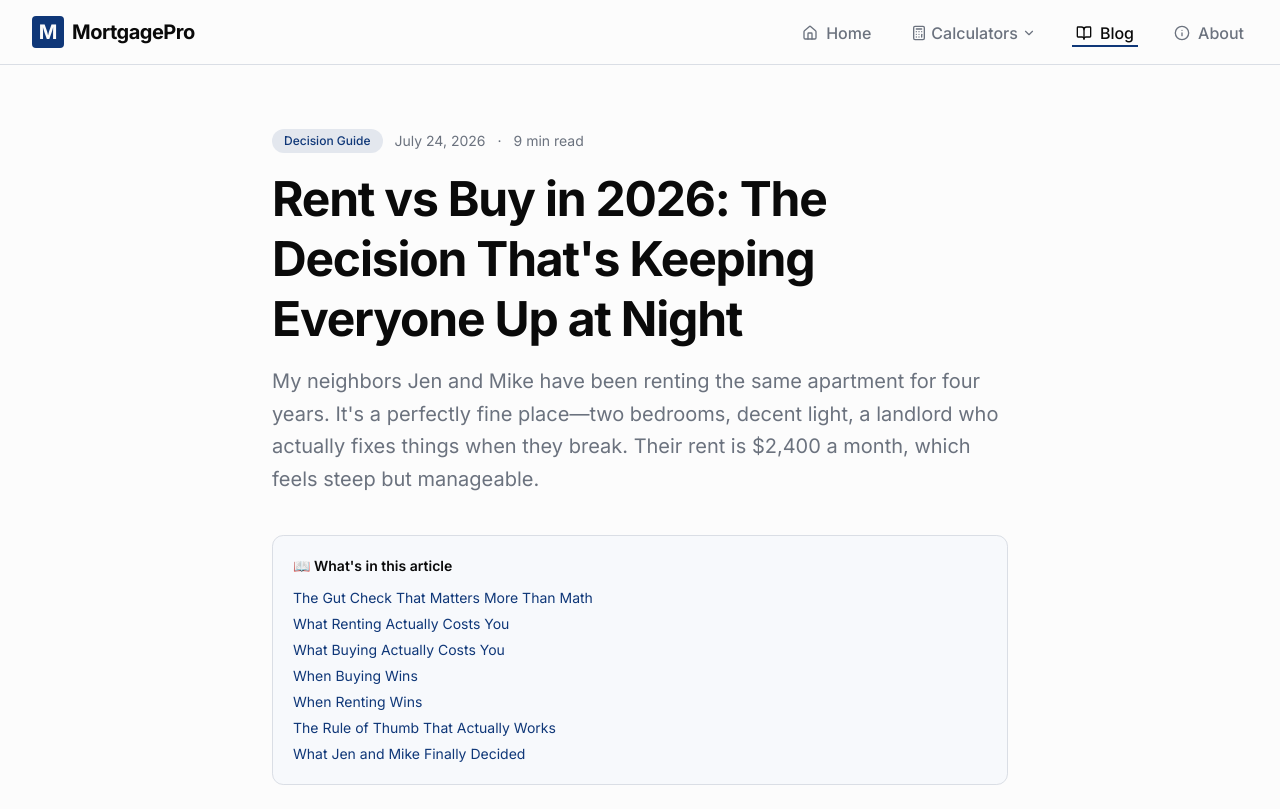
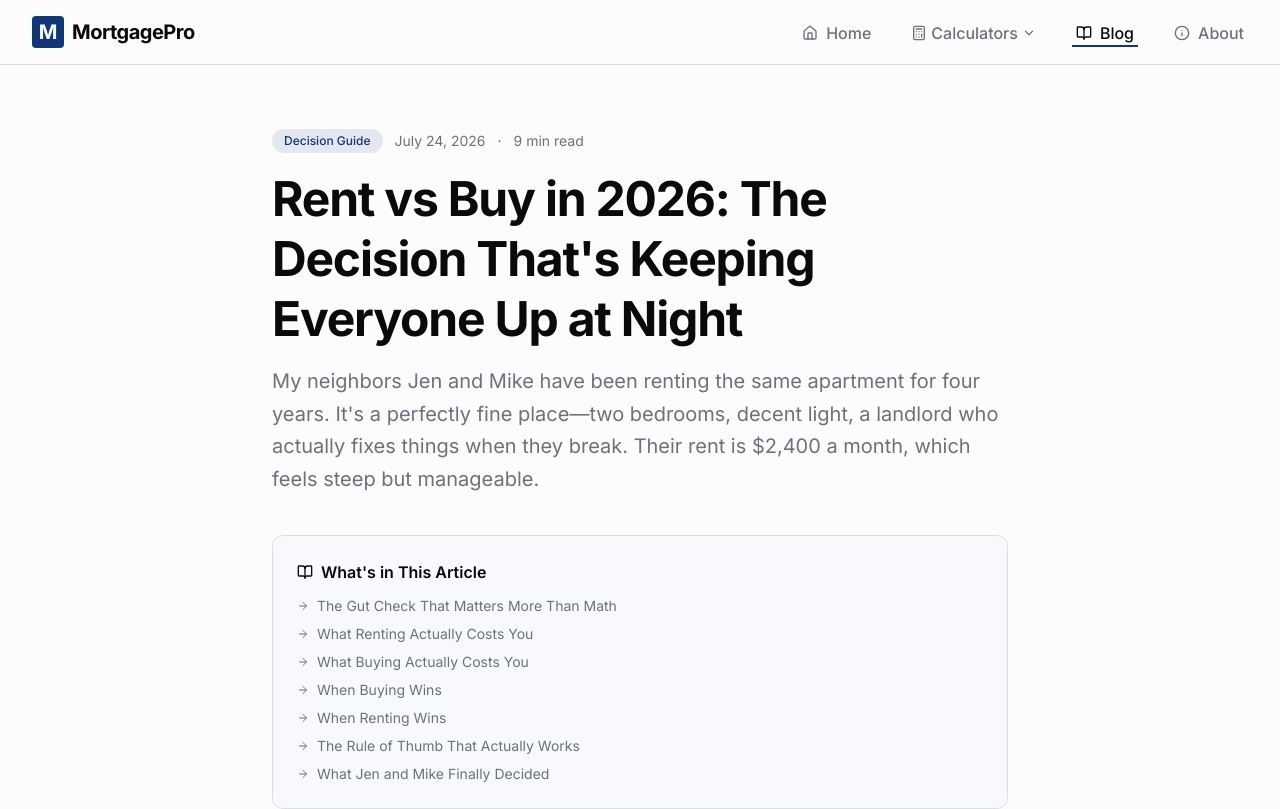
Before and after one commit to chongsong240/MortgagePro, a React (Vite) app: page /blog/rent-vs-buy-2026 in a window 1280 px wide. Shown: the top 809 px of the page. Built offline with nearby package versions, Linux system fonts and the light colour scheme.

Commit message:
Fix TOC style: add ArrowRight icons to What's in This Article section

```diff
--- a/src/components/blog/RentVsBuy2026.tsx
+++ b/src/components/blog/RentVsBuy2026.tsx
@@ -1,6 +1,6 @@
 import React from 'react';
 import { Link } from 'react-router-dom';
-import { ArrowRight, Home, Calculator, TrendingUp, Shield, Building, DollarSign, Calendar, Clock } from 'lucide-react';
+import { ArrowRight, Home, Calculator, TrendingUp, Shield, Building, DollarSign, Calendar, Clock, BookOpen } from 'lucide-react';
 import BlogSchema from './BlogSchema';
 import AllCalculatorsGrid from './AllCalculatorsGrid';
 
@@ -44,21 +44,32 @@ export default function RentVsBuy2026() {
       </div>
 
       {/* Table of Contents */}
-      <div className="bg-muted/40 border border-border rounded-xl p-5 mb-10">
-        <p className="font-semibold text-foreground mb-3 text-sm">📖 What's in this article</p>
-        <ol className="space-y-1.5 text-sm">
-          {['The Gut Check That Matters More Than Math', 'What Renting Actually Costs You', 'What Buying Actually Costs You', 'When Buying Wins', 'When Renting Wins', 'The Rule of Thumb That Actually Works', 'What Jen and Mike Finally Decided'].map((section, i) => (
-            <li key={i}>
-              <a
-                href={`#section-${i}`}
-                onClick={(e) => scrollToSection(e, `section-${i}`)}
-                className="text-primary hover:underline"
-              >
-                {section}
-              </a>
-            </li>
+      <div className="bg-muted/40 border border-border rounded-xl p-6 mb-10">
+        <h2 className="font-semibold text-foreground mb-3 flex items-center gap-2">
+          <BookOpen className="w-4 h-4" />
+          What's in This Article
+        </h2>
+        <nav className="space-y-2 text-sm">
+          {[
+            ['section-0', 'The Gut Check That Matters More Than Math'],
+            ['section-1', 'What Renting Actually Costs You'],
+            ['section-2', 'What Buying Actually Costs You'],
+            ['section-3', 'When Buying Wins'],
+            ['section-4', 'When Renting Wins'],
+            ['section-5', 'The Rule of Thumb That Actually Works'],
+            ['section-6', 'What Jen and Mike Finally Decided'],
+          ].map(([id, label]) => (
+            <a
+              key={id}
+              href={`#${id}`}
+              onClick={(e) => scrollToSection(e, id)}
+              className="flex items-center gap-2 text-muted-foreground hover:text-primary transition-colors"
+            >
+              <ArrowRight className="w-3 h-3" />
+              {label}
+            </a>
           ))}
-        </ol>
+        </nav>
       </div>
 
       {/* 1. Gut Check */}
```
